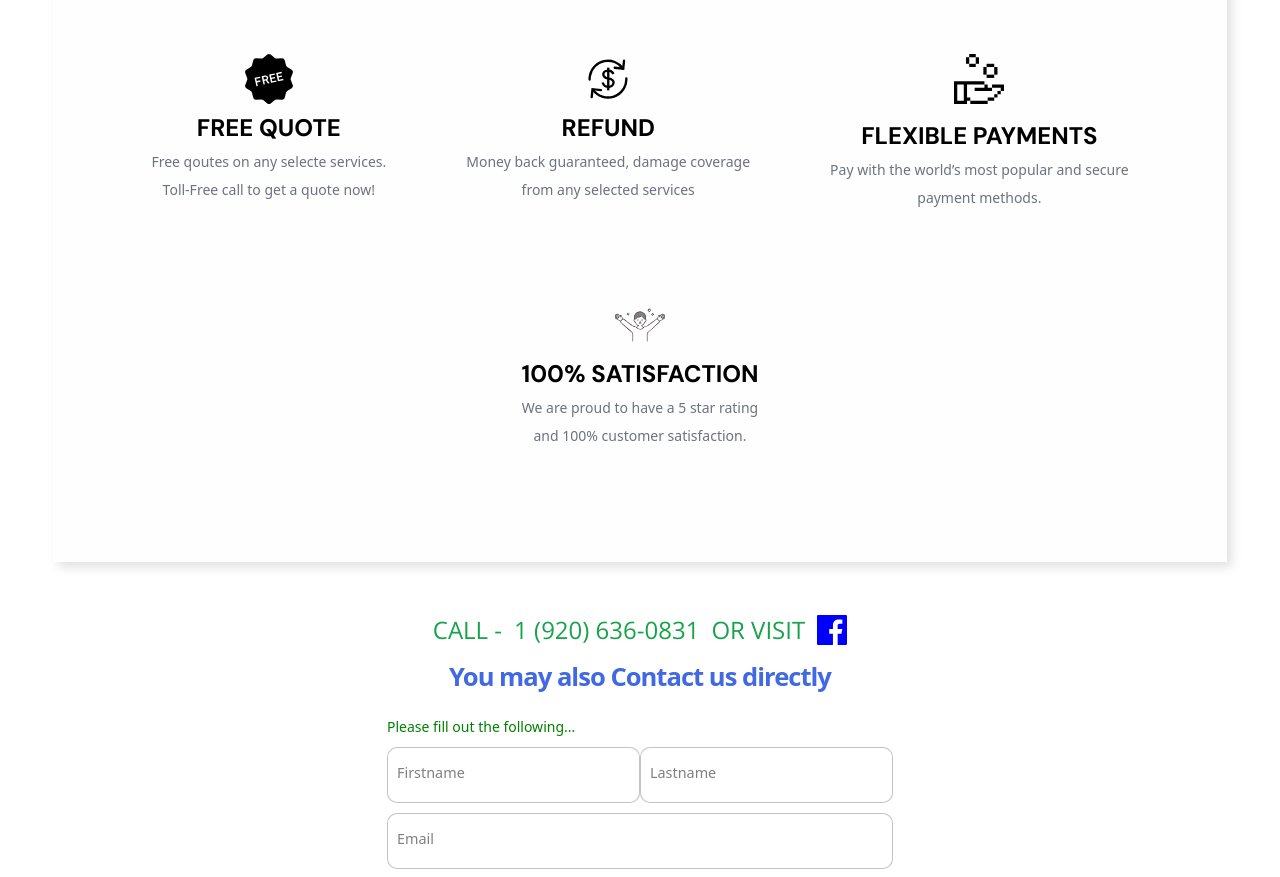
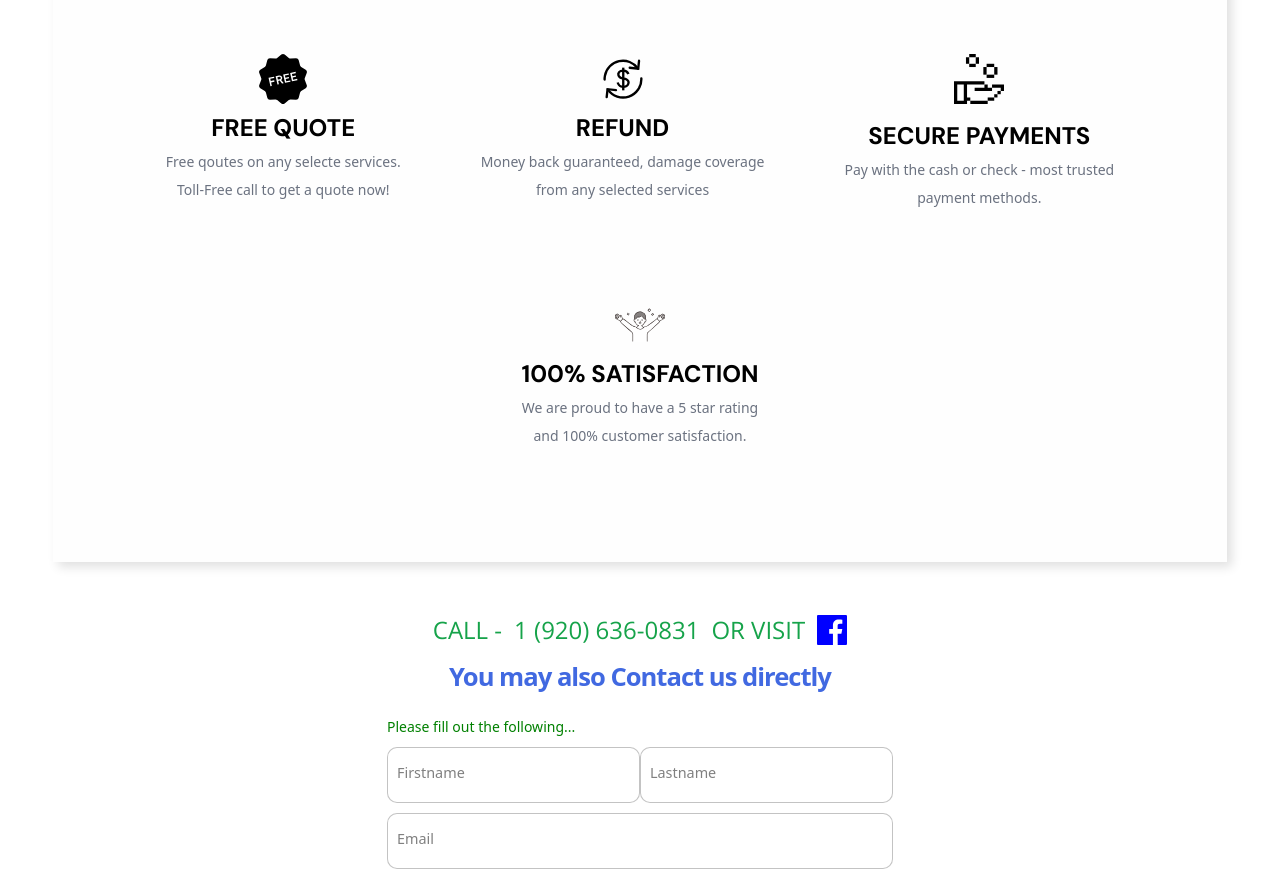
Before and after one commit to skeyz0r/top-tier-react, a Next.js app in the folder react/: page / in a window 1280 px wide. Shown: the part 2200-3077 px from the top of the page. Built offline with nearby package versions, Linux system fonts and the light colour scheme.

Commit message:
Update Buttons.js

```diff
--- a/react/app/Components/Buttons.js
+++ b/react/app/Components/Buttons.js
@@ -40,8 +40,8 @@ export default function Buttons()
             src={'/pay.svg'}
             width={70}
             height={70} />
-         <h2 className={`${dmsans.className} text-lg sm:text-2xl`}>FLEXIBLE PAYMENTS</h2>
-         <span className="text-gray-500  sm:text-sm text-xs">Pay with the world’s most popular and secure </span>
+         <h2 className={`${dmsans.className} text-lg sm:text-2xl`}>SECURE PAYMENTS</h2>
+         <span className="text-gray-500  sm:text-sm text-xs">Pay with the cash or check - most trusted</span>
          <span className="text-gray-500  sm:text-sm text-xs">payment methods.</span>
         </div>
 
```
